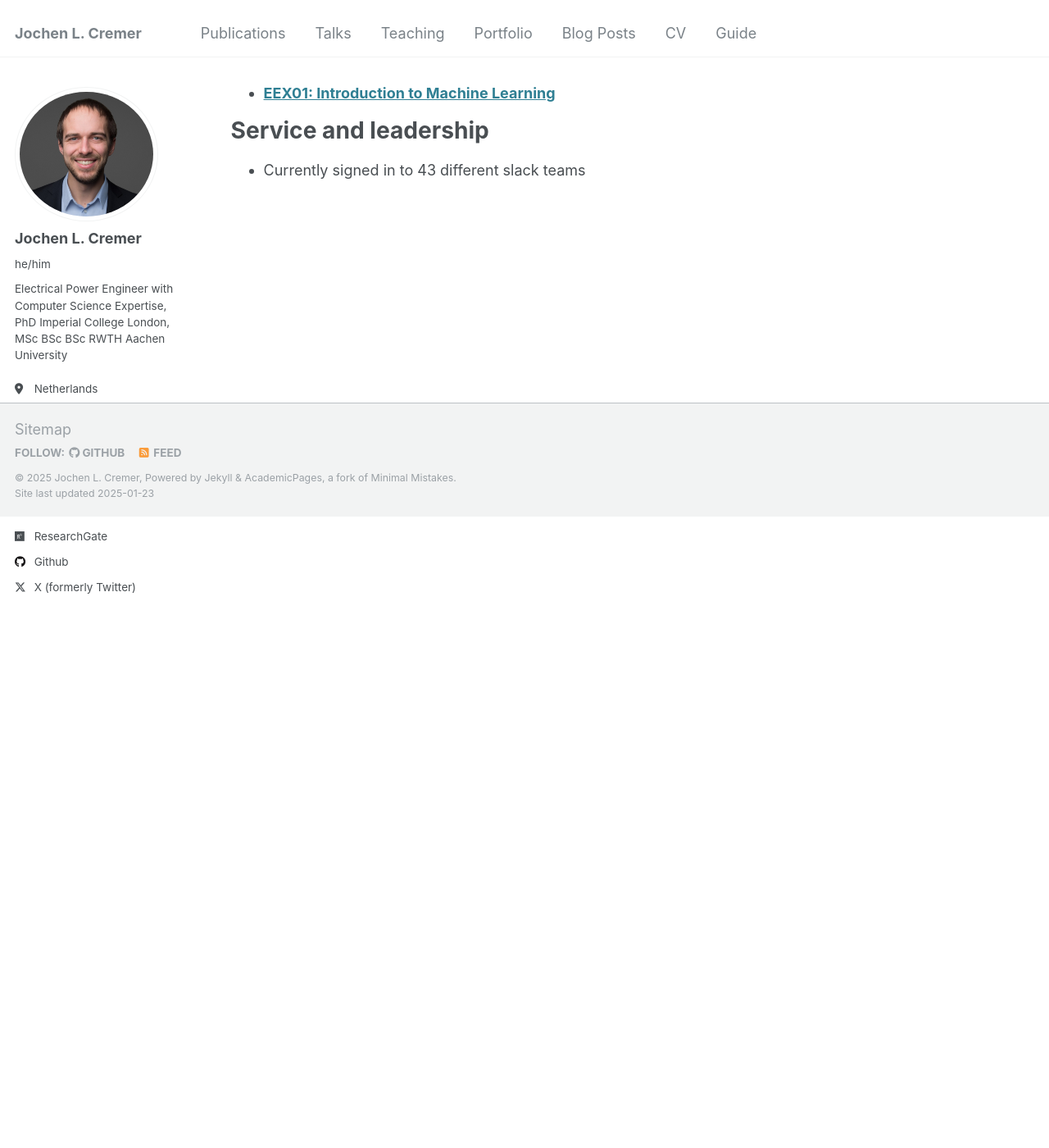
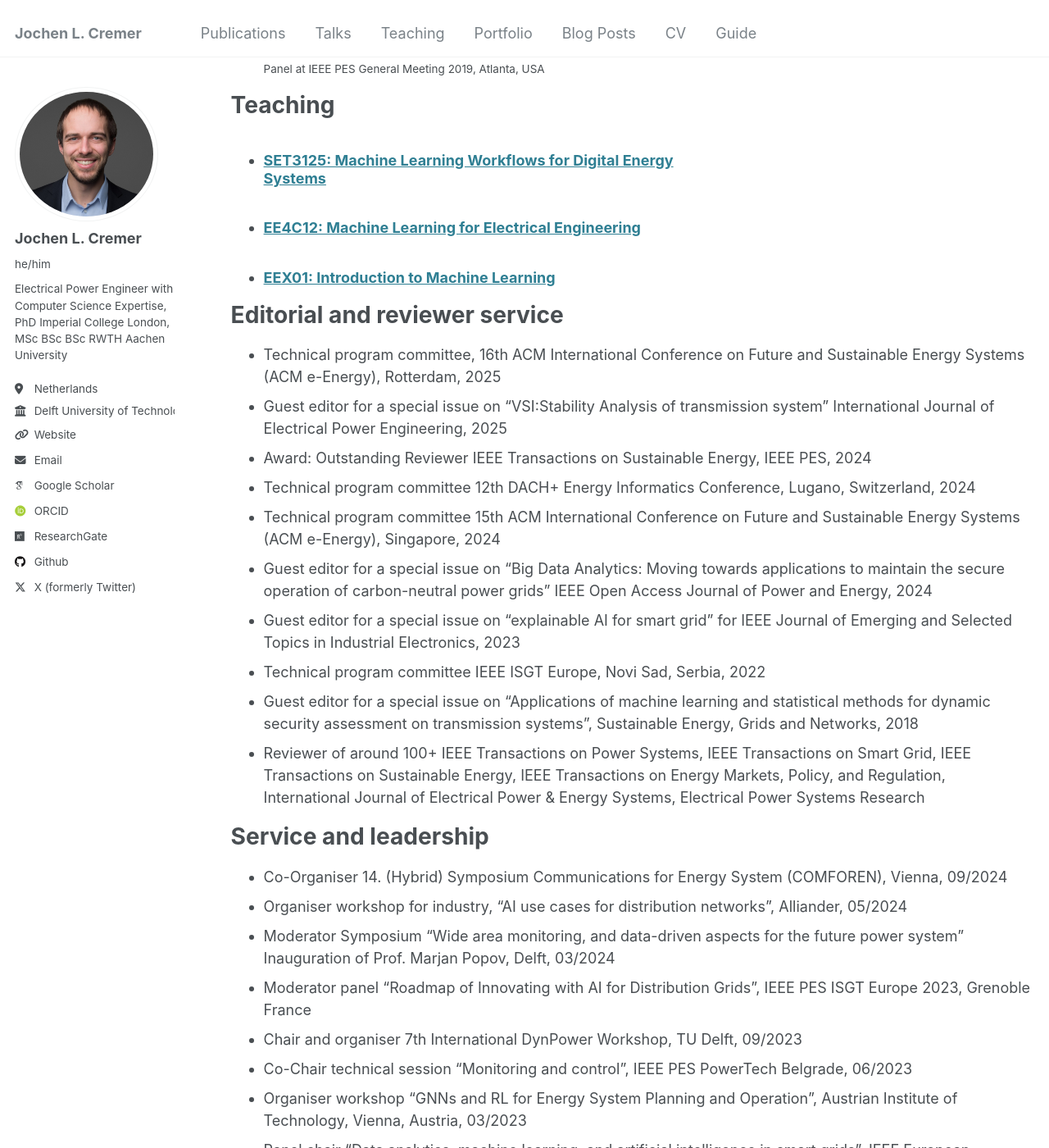
Before and after one commit to JochenC/JochenC.github.io, a Jekyll site: the page built from _pages/cv.md, in a window 1280 px wide and 1400 px high, scrolled down 11967 px. Shown: the whole window at 82% size. Built offline with Jekyll 4.4.1, drawn with Linux system fonts in a browser that asks for light colours; some web fonts are replaced; before the commit the page ends 12597 px from its top, so only the background shows below that; some of the changed text lies outside the part shown.

Commit message:
Update cv.md

```diff
--- a/_pages/cv.md
+++ b/_pages/cv.md
@@ -11,35 +11,39 @@
 
 Education
 ======
-* Ph.D in Version Control Theory, GitHub University, 2018 (expected)
-* M.S. in Jekyll, GitHub University, 2014
-* B.S. in GitHub, GitHub University, 2012
+* Ph.D in Applied Machine Learning for Energy Systems Management, Imperial College London, United Kingdom, 2020
+* M.S. in Process Engineering, RWTH Aachen University, Germany, 2016
+* B.S. in Electrical Engineering, RWTH Aachen University, Germany, 2016
+* B.S. in Mechanical Engineering, RWTH Aachen University, Germany 2014
 
 Work experience
 ======
-* Spring 2024: Academic Pages Collaborator
-  * Github University
-  * Duties includes: Updates and improvements to template
-  * Supervisor: The Users
+* Since 2020 Associate Professor
+  * Delft University of Technology
+  * Duties includes: Research, education, valorization leadership in AI for power system operation
 
-* Fall 2015: Research Assistant
-  * Github University
-  * Duties included: Merging pull requests
-  * Supervisor: Professor Hub
+* Since 2022 Principal Scientist
+  * Austrian Institute of Technology, Center for Energy
+  * Duties included: Leading a research programme with TU Delft
 
-* Summer 2015: Research Assistant
-  * Github University
-  * Duties included: Tagging issues
-  * Supervisor: Professor Git
+* Since 2021: Director (non-executive)
+  * Student Energy
+  * Duties included: Providing independenc oversight (risk, strategy, performance, people)
 
-Skills
+Awards
 ======
-* Skill 1
-* Skill 2
-  * Sub-skill 2.1
-  * Sub-skill 2.2
-  * Sub-skill 2.3
-* Skill 3
+- Best Technical Brochure Award IEEE PES Subcommittee AMPS (2024)
+-	Best Paper of IEEE Journal of Modern Power Systems and Clean Energy (2022)
+-	Eryl Cadwallader Davies Prize 2020-2021, Electrical Engineering, Imperial College (2021) for the top “Outstanding PhD Thesis” out of 50 PhD theses in the academic year.
+- John Lever Memorial Award (2019), Faculty of Engineering, Imperial College
+“contributed significantly to teaching, outreach, public engagement, enterprise or student experience.”
+- John & Frances Jones Prize (2017-2018), Imperial College London for	“the postgraduate student who ‘made the best all-round contribution to College life, taking into account academic achievement, social and extra-curricular activities, for the academic year in question”
+- Best Paper Award, 6th International Conference on Smart Cities and Green ICT, Portugal (2017)
+- Research Ambassador Award for highly qualified master’s students, RWTH Aachen (2015)
+The Germany Scholarship for academic achievements by Evonik Foundation, Bilfinger Berger (2012-2016)
+- Dean’s List Award for academic achievements, Carnegie Mellon University, USA (2013-2014)
+- International Study and Education Partnerships Grant to study in the USA by the German Academic Exchange Service (2013-2014)
+
 
 Publications
 ======
@@ -59,6 +63,36 @@
     {% include archive-single-cv.html %}
   {% endfor %}</ul>
 
+
+Editorial and reviewer service
+======
+- Technical program committee, 16th ACM International Conference on Future and Sustainable Energy Systems (ACM e-Energy), Rotterdam, 2025
+- Guest editor for a special issue on “VSI:Stability Analysis of transmission system” International Journal of Electrical Power Engineering, 2025
+- Award: Outstanding Reviewer IEEE Transactions on Sustainable Energy, IEEE PES, 2024
+- Technical program committee 12th DACH+ Energy Informatics Conference, Lugano, Switzerland, 2024
+- Technical program committee 15th ACM International Conference on Future and Sustainable Energy Systems (ACM e-Energy), Singapore, 2024
+- Guest editor for a special issue on “Big Data Analytics: Moving towards applications to maintain the secure operation of carbon-neutral power grids” IEEE Open Access Journal of Power and Energy, 2024
+- Guest editor for a special issue on “explainable AI for smart grid” for IEEE Journal of Emerging and Selected Topics in Industrial Electronics, 2023
+- Technical program committee IEEE ISGT Europe, Novi Sad, Serbia, 2022
+- Guest editor for a special issue on “Applications of machine learning and statistical methods for dynamic security assessment on transmission systems”, Sustainable Energy, Grids and Networks, 2018
+- Reviewer of around 100+ IEEE Transactions on Power Systems, IEEE Transactions on Smart Grid, IEEE Transactions on Sustainable Energy, IEEE Transactions on Energy Markets, Policy, and Regulation, International Journal of Electrical Power & Energy Systems, Electrical Power Systems Research
+
 Service and leadership
 ======
-* Currently signed in to 43 different slack teams
+- Co-Organiser 14. (Hybrid) Symposium Communications for Energy System (COMFOREN), Vienna, 09/2024
+- Organiser workshop for industry, “AI use cases for distribution networks”, Alliander, 05/2024
+- Moderator Symposium “Wide area monitoring, and data-driven aspects for the future power system” Inauguration of Prof. Marjan Popov, Delft, 03/2024
+- Moderator panel “Roadmap of Innovating with AI for Distribution Grids”, IEEE PES ISGT Europe 2023, Grenoble France
+- Chair and organiser 7th International DynPower Workshop, TU Delft, 09/2023
+- Co-Chair technical session “Monitoring and control”, IEEE PES PowerTech Belgrade, 06/2023
+- Organiser workshop “GNNs and RL for Energy System Planning and Operation”, Austrian Institute of Technology, Vienna, Austria, 03/2023
+- Panel chair “Data analytics, machine learning, and artificial intelligence in smart grids”, IEEE European Conference on Innovative Smart Grid Technologies, Novi Sad, Serbia, 10/2022
+- Panel chair “Advanced Applications of Modern Optimization and Artificial Intelligence Methods on Active Distribution Networks”, IEEE PES General Meeting, Denver, USA, 08/2022
+- Panel chair “Data collection and future needs to account for the continuous growth of sensing data in control rooms”,  IEEE PES General Meeting, Denver, USA, 08/2022
+- Organizer, AI for E&S Think Tank Seminar Series, (bi-)weekly TU Delft, Rotterdam, Leiden University, 04/2021
+- panel moderator “Action-orientated innovations from the private sector” World Summit AI, Amsterdam, 0/2021
+- Workshop, “Entrepreneurship, Climate Change, Impact”, University of Leeds, UK, 12/2019
+- Founding [Climate Entrpeneurs Club London](https://www.climateentrepreneurs.uk/)
+- Chair and moderator of the 3-day conference, [International Student Energy Summit 2019](https://www.youtube.com/watch?v=QeMEbcdAiwo), London, UK 700 attendees, 07/2019
+
+-
```
